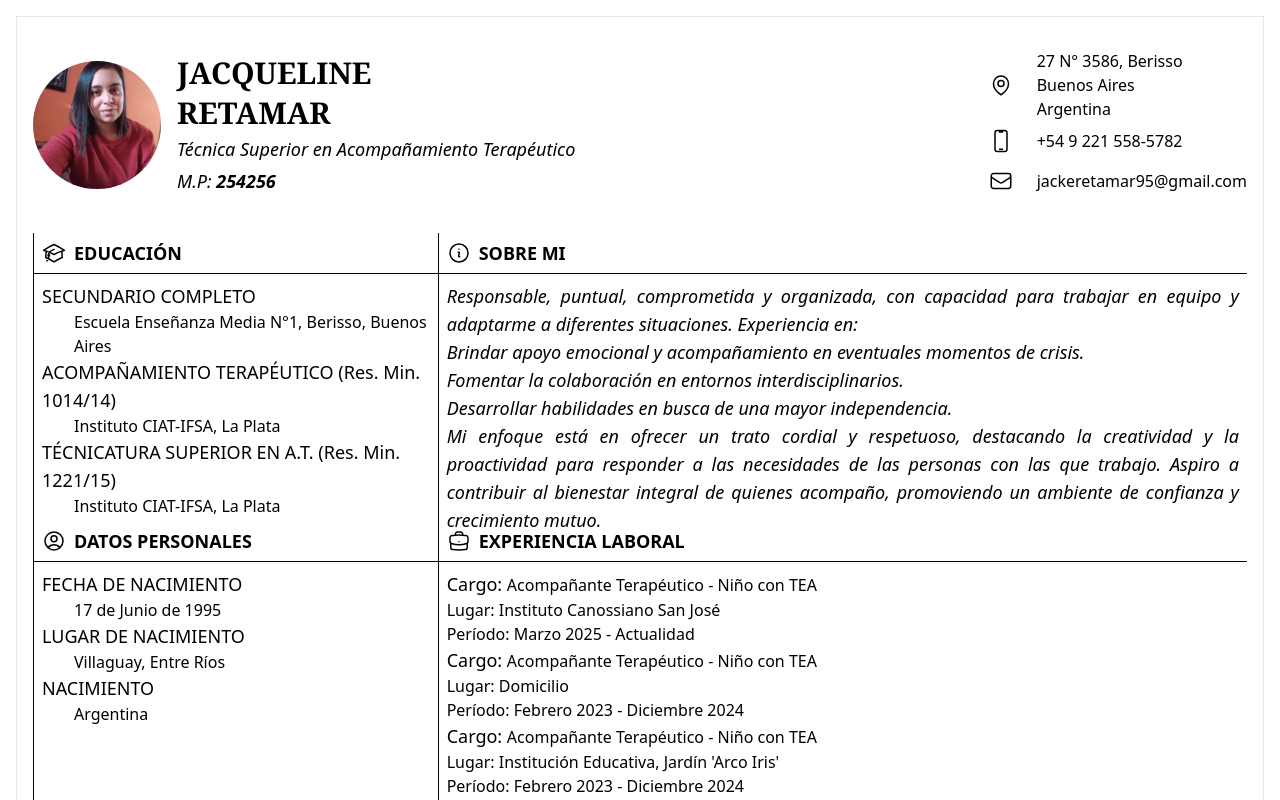
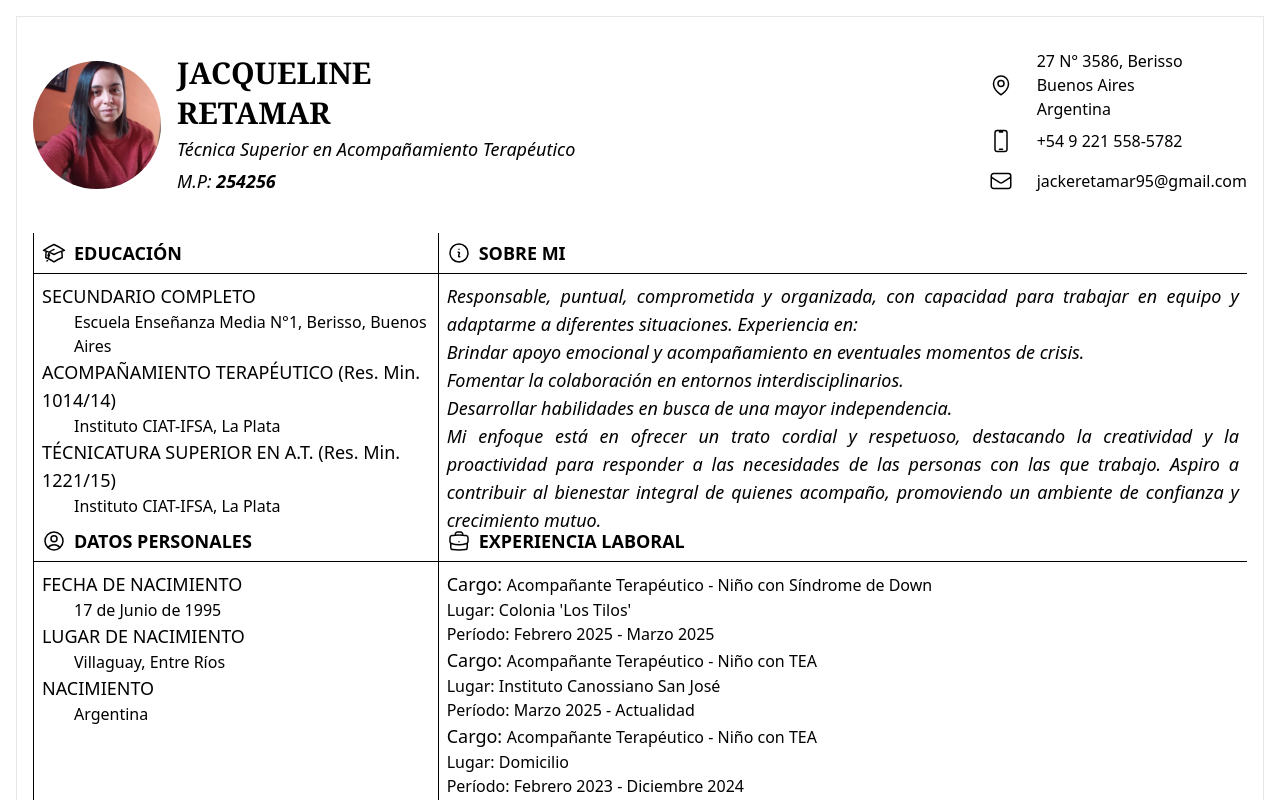
Before and after one commit to sebastianFeltes/j-retamar-at, a React (Vite) app: page / in a window 1280 px wide. Shown: the top 800 px of the page. Built offline with nearby package versions, Linux system fonts and the light colour scheme; what react-to-pdf would draw is missing.

Commit message:
fix experience history

```diff
--- a/src/App.jsx
+++ b/src/App.jsx
@@ -42,6 +42,11 @@ const options = {
 
 const experience = [
   {
+    charge: "Acompañante Terapéutico - Niño con Síndrome de Down",
+    place: "Colonia 'Los Tilos'",
+    period: "Febrero 2025 - Marzo 2025",
+  },
+  {
     charge: "Acompañante Terapéutico - Niño con TEA",
     place: "Instituto Canossiano San José",
     period: "Marzo 2025 - Actualidad",
@@ -57,11 +62,11 @@ const experience = [
     place: "Institución Educativa, Jardín 'Arco Iris'",
     period: "Febrero 2023 - Diciembre 2024",
   },
-  {
+  /*   {
     charge: "Coordinadora Acompañantes Terapéuticos (pasantías)",
     place: "Casa de Abrigo de Mujeres de La Plata",
     period: "Septiembre 2022 - Diciembre 2022",
-  },
+  }, */
   /* {
     charge: "Acompañante Terapéutico (pasantías)",
     place: "Hogar Convivencial Raúl Pérez Carreño",
```
